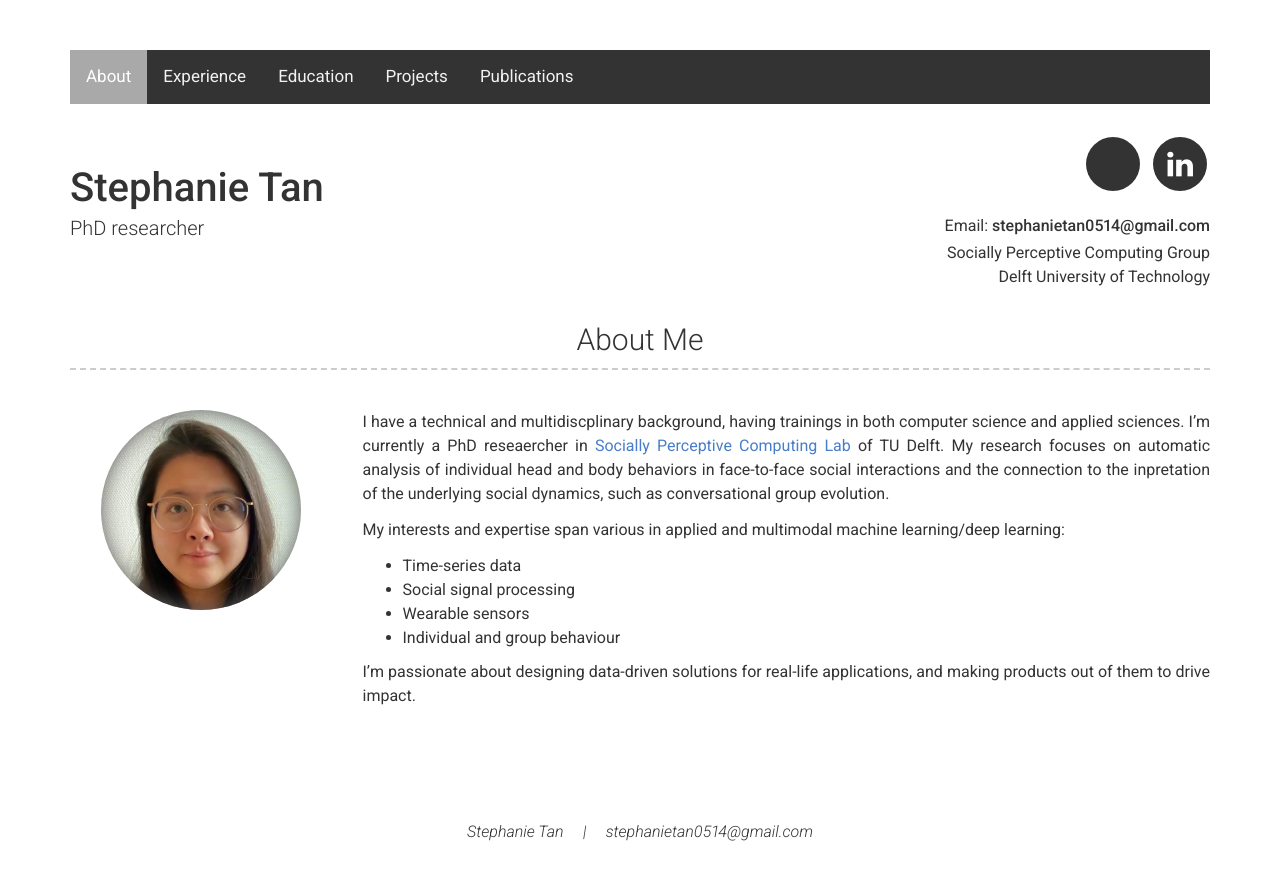
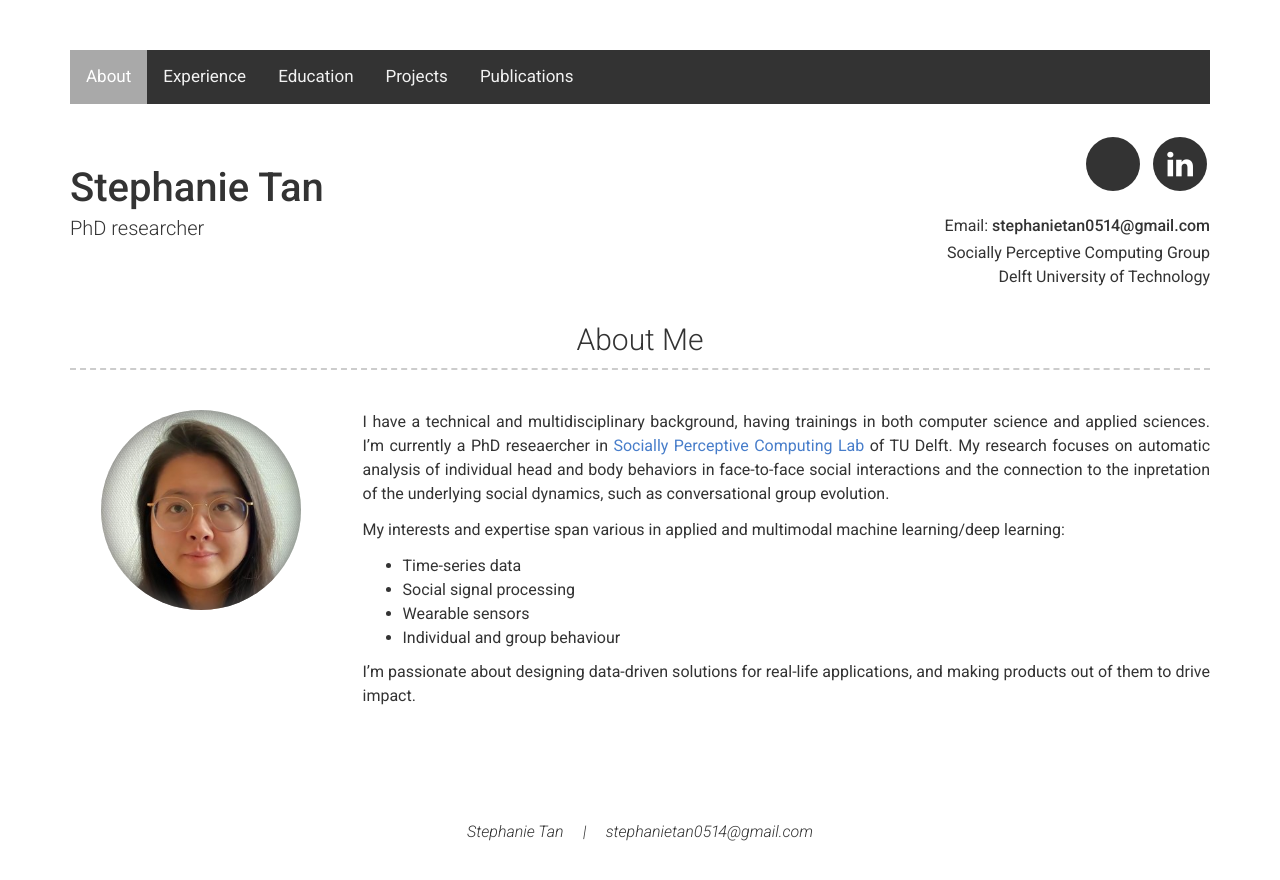
Before and after one commit to steph-tan/steph-tan.github.io, a Jekyll site: the page built from index.md, in a window 1280 px wide. Shown: the top 880 px of the page. Built offline with Jekyll 4.4.1, drawn with Linux system fonts in a browser that asks for light colours; a style sheet for code colours, icons or effects is not loaded.

Commit message:
Update _config.yml

```diff
--- a/_config.yml
+++ b/_config.yml
@@ -19,7 +19,7 @@
 # about_title: About Me (Use this to override about section title)
 about_profile_image: images/stephanietan.jpg
 about_content: | # this will include new lines to allow paragraphs
-  I have a technical and multidiscplinary background, having trainings in both computer science and applied sciences. I'm currently a PhD reseaercher in <a href="https://www.tudelft.nl/en/ewi/over-de-faculteit/afdelingen/intelligent-systems/pattern-recognition-bioinformatics/socially-perceptive-computing-lab" target="_blank">Socially Perceptive Computing Lab</a> of TU Delft.
+  I have a technical and multidisciplinary background, having trainings in both computer science and applied sciences. I'm currently a PhD reseaercher in <a href="https://www.tudelft.nl/en/ewi/over-de-faculteit/afdelingen/intelligent-systems/pattern-recognition-bioinformatics/socially-perceptive-computing-lab" target="_blank">Socially Perceptive Computing Lab</a> of TU Delft.
   My research focuses on automatic analysis of individual head and body behaviors in face-to-face social interactions and the connection to the inpretation of the underlying social dynamics, such as conversational group evolution.
 
   My interests and expertise span various in applied and multimodal machine learning/deep learning:
```
